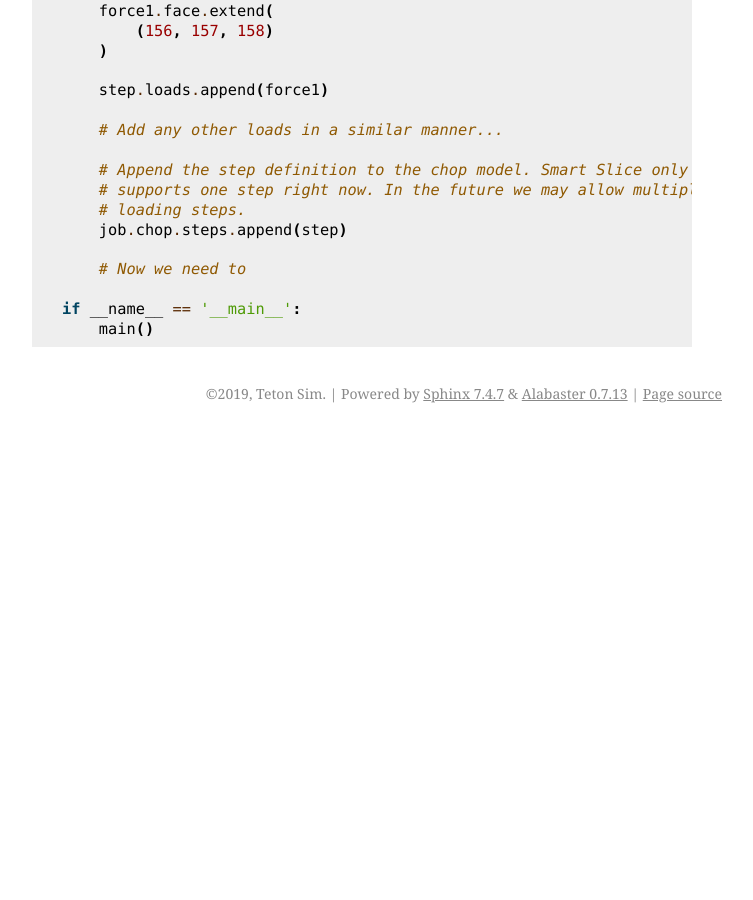
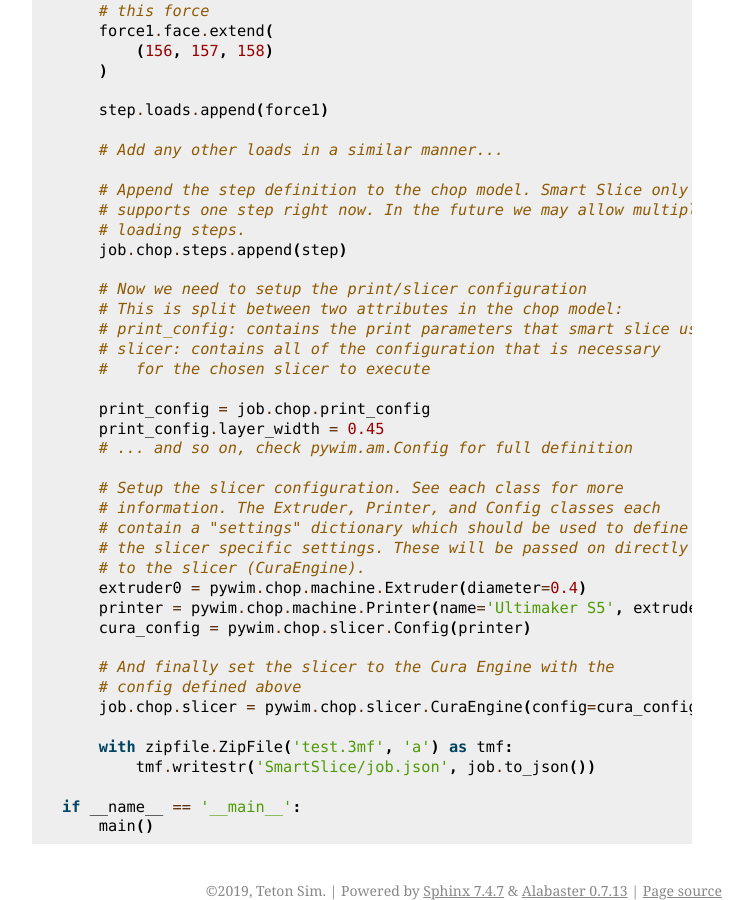
Before and after one commit to tetonsim/pywim, a Sphinx documentation site: the page built from doc/pywim.smartslice.rst, in a window 1280 px wide and 900 px high, scrolled down 2095 px. Shown: the whole window, without its empty margins (388-1141 px from the left). Built offline with Sphinx 7.4.7, drawn with Linux system fonts in a browser that asks for light colours; before the commit the page ends 2528 px from its top, so only the background shows below that; some of the changed text lies outside the part shown.

Commit message:
add smart slice job to 3MF example

```diff
--- a/doc/examples/add-smart-slice-to-3mf.py
+++ b/doc/examples/add-smart-slice-to-3mf.py
@@ -1,4 +1,5 @@
 import pywim
+import zipfile
 
 def main():
     job = pywim.smartslice.job.Job()
@@ -16,7 +17,7 @@ def main():
     job.optimization.max_displacement = 3.0 # millimeters
 
     # Setup the chop model - chop is responsible for creating an FEA model
-    # from the triangle surface mesh, slicer configuration, and
+    # from the triangulated surface mesh, slicer configuration, and
     # the prescribed boundary conditions
 
     # The chop.model.Model class has an attribute for defining
@@ -65,7 +66,31 @@ def main():
     # loading steps.
     job.chop.steps.append(step)
 
-    # Now we need to
+    # Now we need to setup the print/slicer configuration
+    # This is split between two attributes in the chop model:
+    # print_config: contains the print parameters that smart slice uses
+    # slicer: contains all of the configuration that is necessary
+    #   for the chosen slicer to execute
+
+    print_config = job.chop.print_config
+    print_config.layer_width = 0.45
+    # ... and so on, check pywim.am.Config for full definition
+
+    # Setup the slicer configuration. See each class for more
+    # information. The Extruder, Printer, and Config classes each
+    # contain a "settings" dictionary which should be used to define
+    # the slicer specific settings. These will be passed on directly
+    # to the slicer (CuraEngine).
+    extruder0 = pywim.chop.machine.Extruder(diameter=0.4)
+    printer = pywim.chop.machine.Printer(name='Ultimaker S5', extruders=(extruder0, ))
+    cura_config = pywim.chop.slicer.Config(printer)
+
+    # And finally set the slicer to the Cura Engine with the
+    # config defined above
+    job.chop.slicer = pywim.chop.slicer.CuraEngine(config=cura_config)
+
+    with zipfile.ZipFile('test.3mf', 'a') as tmf:
+        tmf.writestr('SmartSlice/job.json', job.to_json())
 
 if __name__ == '__main__':
     main()
--- a/setup.py
+++ b/setup.py
@@ -1,7 +1,7 @@
 import os
 import setuptools
 
-version = '19.1.2'
+version = '19.1.3'
 
 #with open('requirements.txt', 'r') as freq:
 #    requirements = freq.readlines()
```
Also changed, not shown: doc/pywim.chop.rst (+8 -8 lines), 3 other files.
